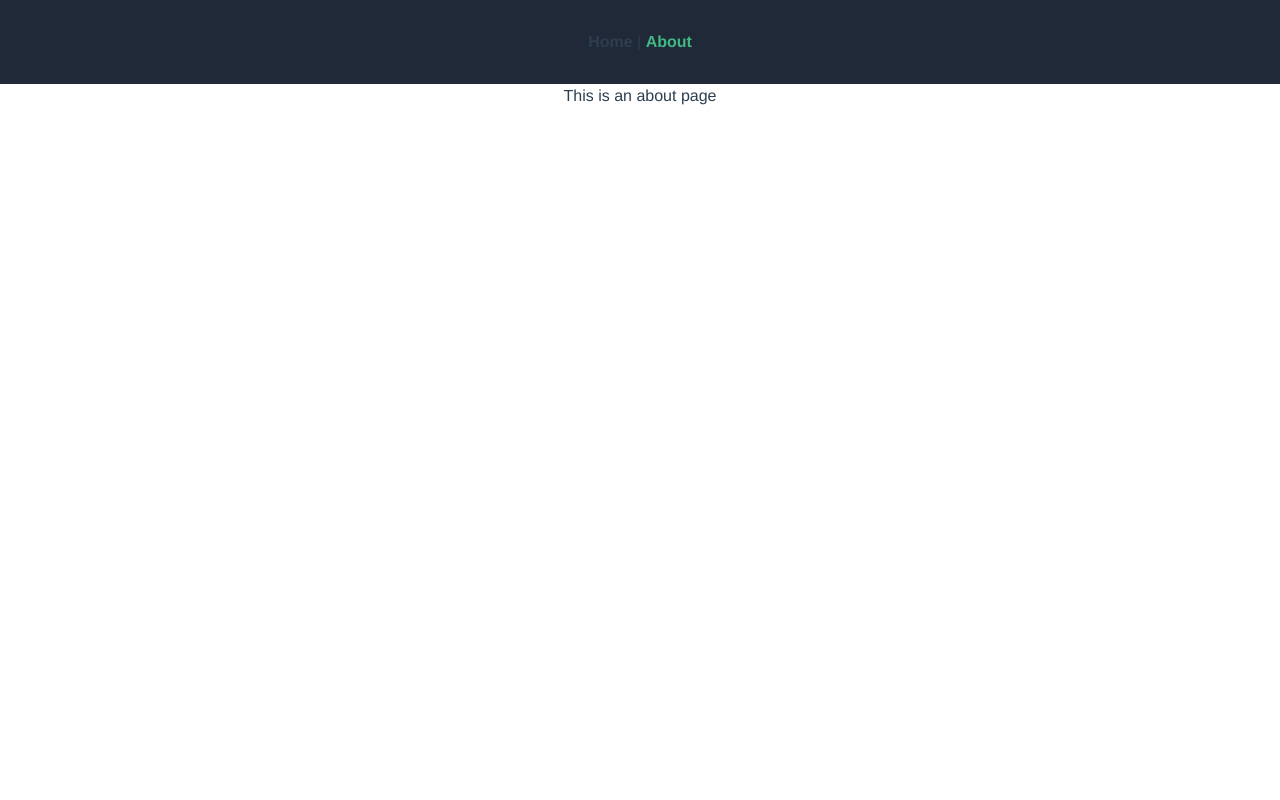
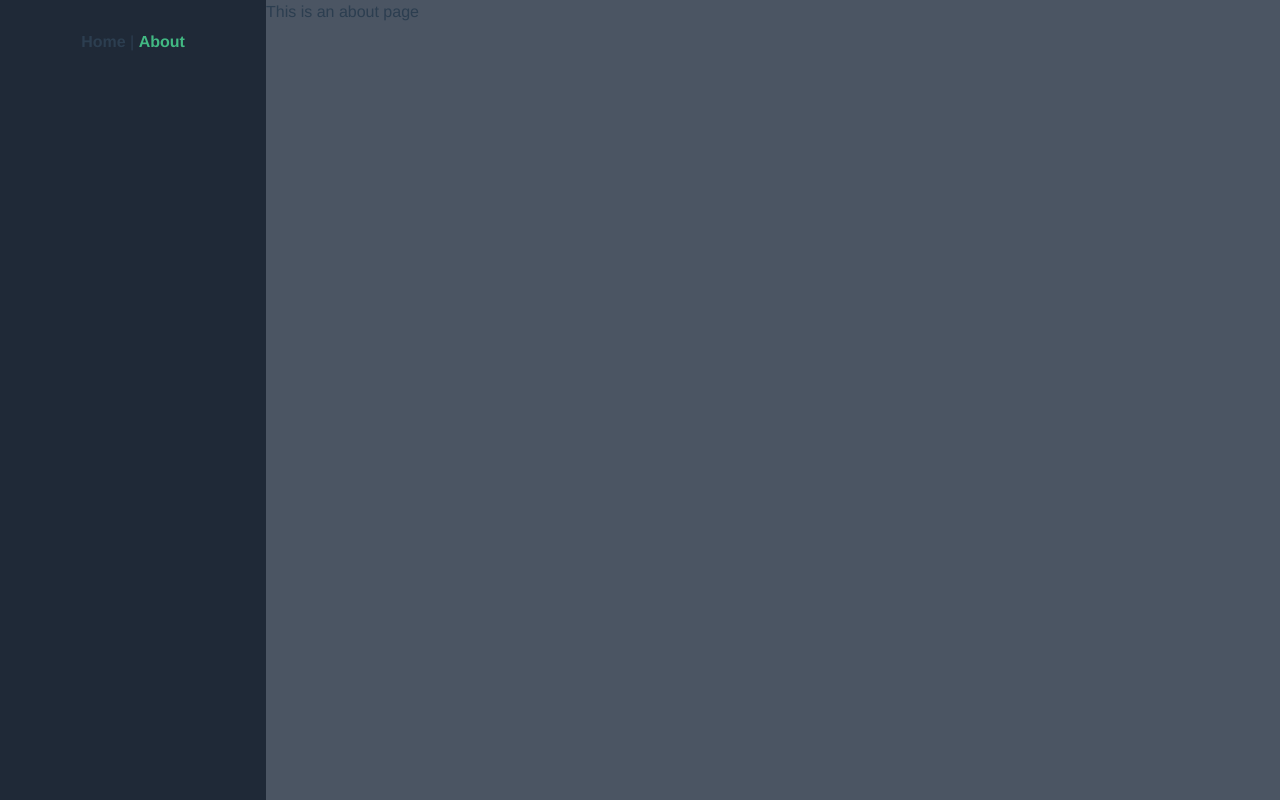
Before and after one commit to TheGthr/logdown, a Vue app: page /about in a window 1280 px wide. Built offline with nearby package versions, Linux system fonts and the light colour scheme.

Commit message:
Init base components

```diff
--- a/src/App.vue
+++ b/src/App.vue
@@ -1,10 +1,20 @@
 <template>
-  <div id="nav" class="w-auto bg-gray-800">
-    <router-link to="/">Home</router-link> |
-    <router-link to="/about">About</router-link>
+  <div id="ld-container" class="flex h-screen">
+    <Navigator />
+    <div class="flex w-screen bg-gray-600">
+      <router-view />
+    </div>
   </div>
-  <router-view />
 </template>
+
+<script>
+import Navigator from '@/components/Navigator';
+export default {
+  components: {
+    Navigator
+  }
+}
+</script>
 
 <style>
 #app {
--- /dev/null
+++ b/src/components/Navigator.vue
@@ -0,0 +1,13 @@
+<template>
+  <div id="nav" class="bg-gray-800 w-3/12">
+    <router-link to="/">Home</router-link> |
+    <router-link to="/about">About</router-link>
+  </div>
+</template>
+
+<script>
+export default {};
+</script>
+
+<style>
+</style>
```
